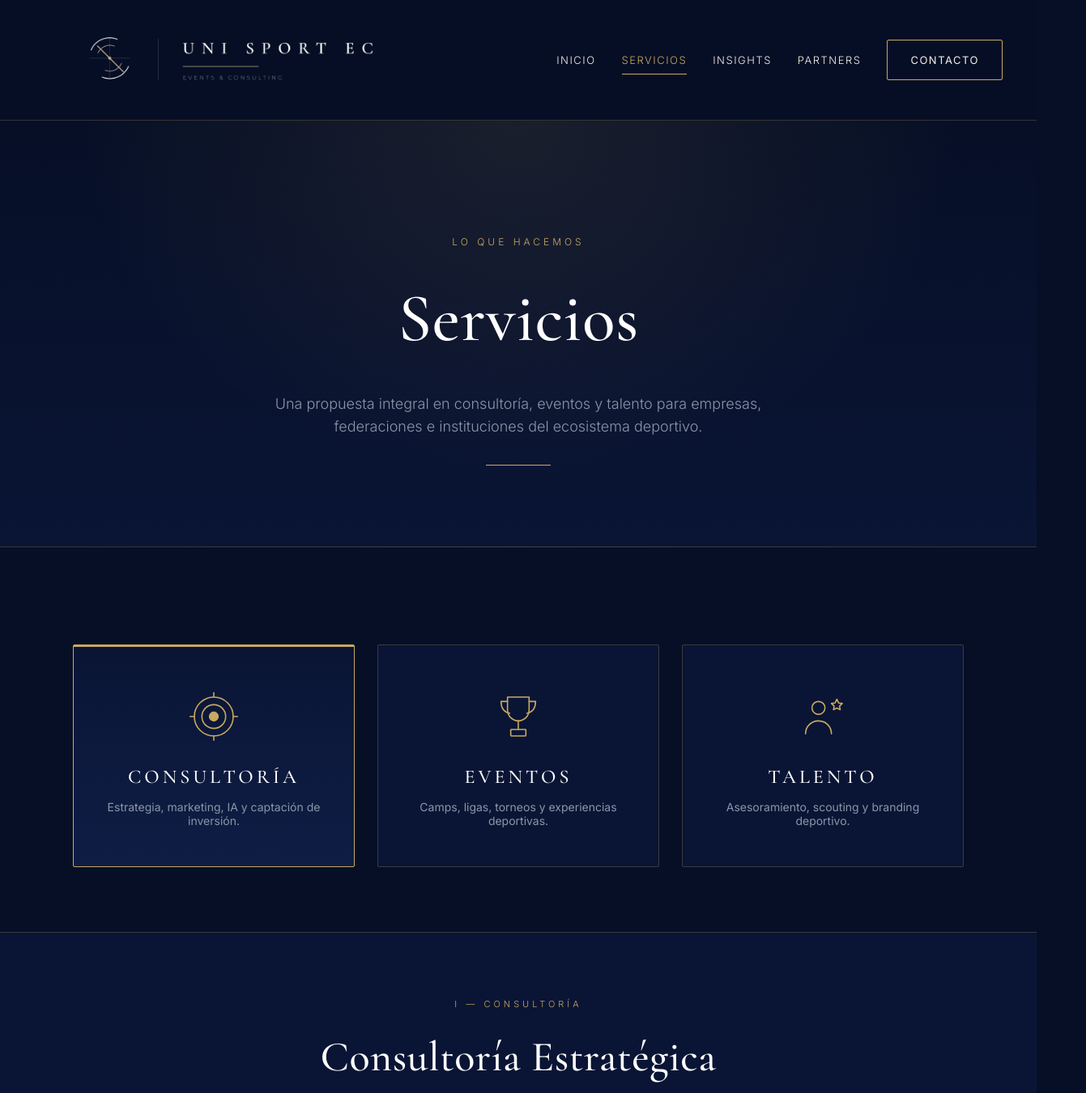
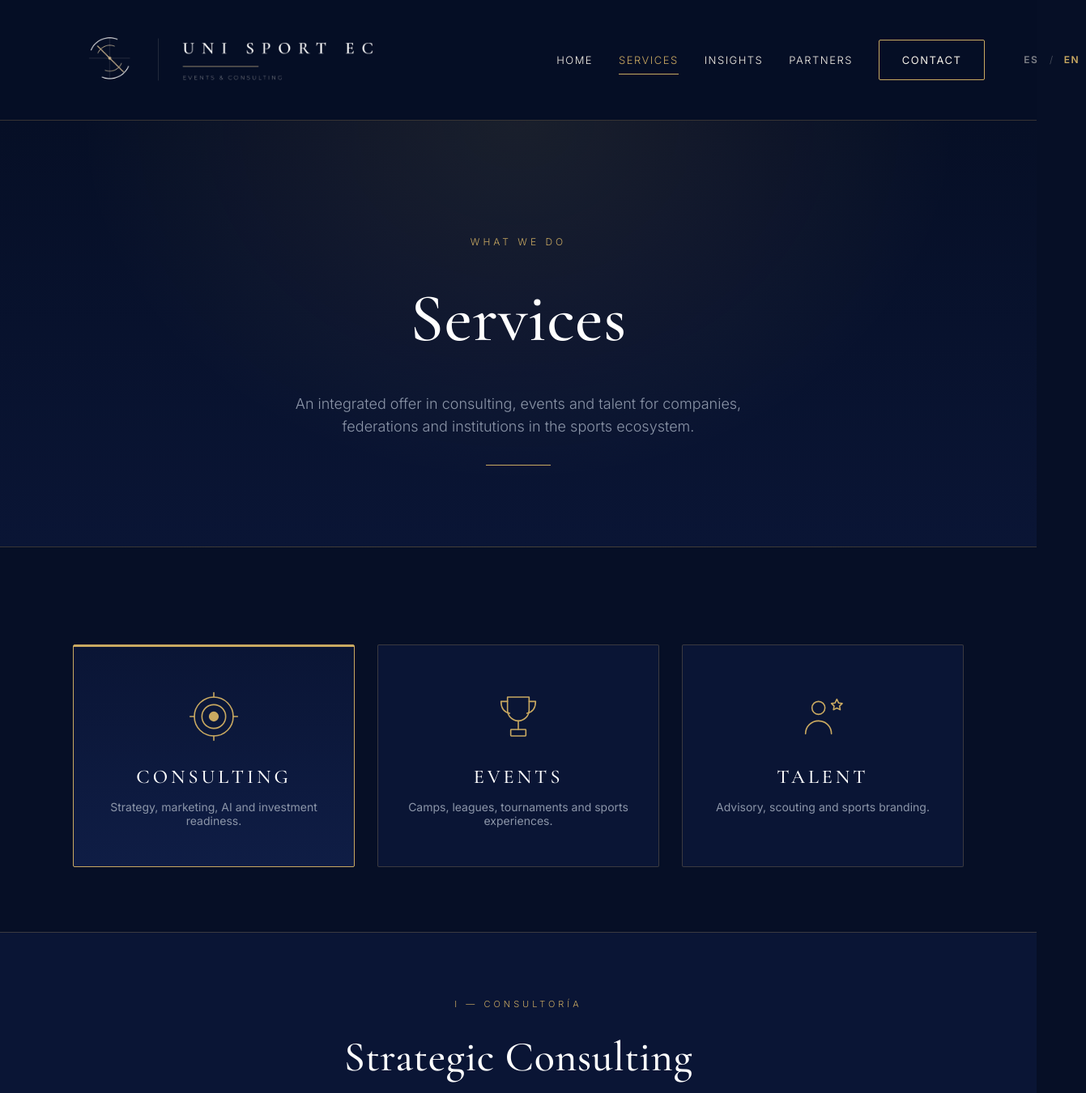
Before and after one commit to bernardonaranjor-code/unisport-ec, a website: page public/servicios.html in a window 1280 px wide. Shown: the top 1350 px of the page at 81% size, 1341 px wide, since content can reach past the window. Drawn offline with nearby package versions, Linux system fonts and the light colour scheme.

Commit message:
feat(i18n): wire ES/EN switcher + hreflang on servicios.html

```diff
--- a/public/servicios.html
+++ b/public/servicios.html
@@ -3,16 +3,24 @@
 <head>
 <meta charset="UTF-8">
 <meta name="viewport" content="width=device-width, initial-scale=1.0">
-<title>Servicios | Uni Sport EC — Consultoría, Eventos y Talento Deportivo</title>
-<meta name="description" content="Tres líneas de servicio: consultoría estratégica, gestión integral de eventos y desarrollo de talento. Soluciones a medida para clubes, federaciones e instituciones.">
+<title data-i18n="meta.services.title">Servicios | Uni Sport EC — Consultoría, Eventos y Talento Deportivo</title>
+<meta name="description" content="Tres líneas de servicio: consultoría estratégica, gestión integral de eventos y desarrollo de talento. Soluciones a medida para clubes, federaciones e instituciones." data-i18n-attr="content:meta.services.description">
 <meta name="keywords" content="servicios deportivos, consultoría estratégica, eventos deportivos, gestión de talento, sports management, Unisport EC, Ecuador, España">
 <meta name="author" content="Unisport Events & Consulting">
 <meta name="theme-color" content="#060F26">
+
+<!-- SEO bilingüe (ES / EN) -->
+<link rel="canonical" href="https://unisportec.com/servicios" />
+<link rel="alternate" hreflang="es" href="https://unisportec.com/servicios" />
+<link rel="alternate" hreflang="en" href="https://unisportec.com/servicios?lang=en" />
+<link rel="alternate" hreflang="x-default" href="https://unisportec.com/servicios" />
 
 <meta property="og:type" content="website">
 <meta property="og:title" content="Servicios — Unisport Events & Consulting">
 <meta property="og:description" content="Consultoría, eventos y talento para el ecosistema deportivo.">
 <meta property="og:image" content="logo-unisportec.png?v=2">
+<meta property="og:locale" content="es_ES">
+<meta property="og:locale:alternate" content="en_US">
 
 <link rel="icon" type="image/png" href="logo-unisportec.png?v=2">
 <link rel="preconnect" href="https://fonts.googleapis.com">
@@ -96,6 +104,30 @@ header {
   height: 1px;
   background: var(--gold);
 }
+
+/* ---------- Language switcher ---------- */
+.lang-switcher {
+  display: inline-flex;
+  align-items: center;
+  gap: 0.35rem;
+  margin-left: 8px;
+}
+.lang-btn {
+  background: transparent;
+  border: none;
+  padding: 4px 8px;
+  font-family: 'Inter', sans-serif;
+  font-size: 12px;
+  font-weight: 600;
+  letter-spacing: 1.5px;
+  color: var(--cream);
+  opacity: 0.5;
+  cursor: pointer;
+  transition: opacity 0.2s ease, color 0.2s ease;
+}
+.lang-btn:hover, .lang-btn:focus-visible { opacity: 1; outline: none; }
+.lang-btn.is-active { opacity: 1; color: var(--gold); }
+.lang-divider { color: var(--cream); opacity: 0.3; font-size: 12px; }
 
 .btn {
   display: inline-block;
@@ -377,8 +409,11 @@ footer a:hover { color: var(--gold); }
   .brand img { height: 36px; }
   .brand-long { height: 80px !important; max-width: 440px; }
   .services-hero { padding: 100px 24px 80px; }
+  .lang-switcher { margin-left: 4px; gap: 0.25rem; }
 }
 </style>
+
+<script src="/js/i18n.js" defer></script>
 </head>
 <body>
 
@@ -388,11 +423,16 @@ footer a:hover { color: var(--gold); }
       <img src="logo-uecbanner.png?v=2" alt="Unisport Events &amp; Consulting" class="brand-long">
     </a>
     <nav class="nav-links" aria-label="Principal">
-      <a href="index.html">Inicio</a>
-      <a href="servicios.html" class="active">Servicios</a>
-      <a href="insights.html">Insights</a>
-      <a href="partners.html">Partners</a>
-      <a href="contacto.html" class="btn btn-outline">Contacto</a>
+      <a href="index.html" data-i18n="nav.home">Inicio</a>
+      <a href="servicios.html" class="active" data-i18n="nav.services">Servicios</a>
+      <a href="insights.html" data-i18n="nav.insights">Insights</a>
+      <a href="partners.html" data-i18n="nav.partners">Partners</a>
+      <a href="contacto.html" class="btn btn-outline" data-i18n="nav.contact">Contacto</a>
+      <div class="lang-switcher" role="group" aria-label="Cambiar idioma" data-i18n-attr="aria-label:nav.language">
+        <button type="button" class="lang-btn" data-lang="es" aria-pressed="true">ES</button>
+        <span class="lang-divider" aria-hidden="true">/</span>
+        <button type="button" class="lang-btn" data-lang="en" aria-pressed="false">EN</button>
+      </div>
     </nav>
   </div>
 </header>
@@ -401,9 +441,9 @@ footer a:hover { color: var(--gold); }
 
 <!-- Hero -->
 <section class="services-hero">
-  <span class="eyebrow">Lo que hacemos</span>
-  <h1>Servicios</h1>
-  <p class="subtitle">Una propuesta integral en consultoría, eventos y talento para empresas, federaciones e instituciones del ecosistema deportivo.</p>
+  <span class="eyebrow" data-i18n="services.hero.eyebrow">Lo que hacemos</span>
+  <h1 data-i18n="services.hero.title">Servicios</h1>
+  <p class="subtitle" data-i18n="services.hero.subtitle">Una propuesta integral en consultoría, eventos y talento para empresas, federaciones e instituciones del ecosistema deportivo.</p>
   <div class="divider"></div>
 </section>
 
@@ -420,8 +460,8 @@ footer a:hover { color: var(--gold); }
         <line x1="2" y1="24" x2="6" y2="24"/>
         <line x1="42" y1="24" x2="46" y2="24"/>
       </svg>
-      <h3>Consultoría</h3>
-      <p>Estrategia, marketing, IA y captación de inversión.</p>
+      <h3 data-i18n="services.tabs.consultingTitle">Consultoría</h3>
+      <p data-i18n="services.tabs.consultingLead">Estrategia, marketing, IA y captación de inversión.</p>
     </button>
 
     <button class="hub-card" data-target="eventos" role="tab" aria-selected="false" aria-controls="eventos">
@@ -432,8 +472,8 @@ footer a:hover { color: var(--gold); }
         <line x1="24" y1="28" x2="24" y2="36"/>
         <rect x="17" y="36" width="14" height="6" rx="0.5"/>
       </svg>
-      <h3>Eventos</h3>
-      <p>Camps, ligas, torneos y experiencias deportivas.</p>
+      <h3 data-i18n="services.tabs.eventsTitle">Eventos</h3>
+      <p data-i18n="services.tabs.eventsLead">Camps, ligas, torneos y experiencias deportivas.</p>
     </button>
 
     <button class="hub-card" data-target="talento" role="tab" aria-selected="false" aria-controls="talento">
@@ -442,8 +482,8 @@ footer a:hover { color: var(--gold); }
         <path d="M8 40c0-7 5.5-12 12-12s12 5 12 12"/>
         <path d="M37 8l1.6 3.4 3.4.5-2.5 2.4.6 3.4-3.1-1.6-3.1 1.6.6-3.4-2.5-2.4 3.4-.5z"/>
       </svg>
-      <h3>Talento</h3>
-      <p>Asesoramiento, scouting y branding deportivo.</p>
+      <h3 data-i18n="services.tabs.talentTitle">Talento</h3>
+      <p data-i18n="services.tabs.talentLead">Asesoramiento, scouting y branding deportivo.</p>
     </button>
   </div>
 </section>
@@ -455,7 +495,7 @@ footer a:hover { color: var(--gold); }
     <!-- Consultoría -->
     <div class="panel active" id="consultoria" role="tabpanel" aria-labelledby="consultoria-tab">
       <span class="panel-eyebrow">I — Consultoría</span>
-      <h2>Consultoría Estratégica</h2>
+      <h2 data-i18n="services.panels.consultingTitle">Consultoría Estratégica</h2>
       <div class="panel-divider"></div>
       <ul class="service-list">
         <li>
@@ -509,15 +549,15 @@ footer a:hover { color: var(--gold); }
         </li>
       </ul>
       <div class="panel-cta">
-        <p>¿Listos para activar este servicio?</p>
-        <a href="contacto.html" class="btn btn-primary">Solicitar Consultoría Especializada</a>
+        <p data-i18n="services.cta.lead">¿Listos para activar este servicio?</p>
+        <a href="contacto.html" class="btn btn-primary" data-i18n="services.cta.button">Solicitar Consultoría Especializada</a>
       </div>
     </div>
 
     <!-- Eventos -->
     <div class="panel" id="eventos" role="tabpanel" aria-labelledby="eventos-tab">
       <span class="panel-eyebrow">II — Eventos</span>
-      <h2>Eventos y Ligas</h2>
+      <h2 data-i18n="services.panels.eventsTitle">Eventos y Ligas</h2>
       <div class="panel-divider"></div>
       <ul class="service-list">
         <li>
@@ -557,15 +597,15 @@ footer a:hover { color: var(--gold); }
         </li>
       </ul>
       <div class="panel-cta">
-        <p>¿Listos para activar este servicio?</p>
-        <a href="contacto.html" class="btn btn-primary">Solicitar Consultoría Especializada</a>
+        <p data-i18n="services.cta.lead">¿Listos para activar este servicio?</p>
+        <a href="contacto.html" class="btn btn-primary" data-i18n="services.cta.button">Solicitar Consultoría Especializada</a>
       </div>
     </div>
 
     <!-- Talento -->
     <div class="panel" id="talento" role="tabpanel" aria-labelledby="talento-tab">
       <span class="panel-eyebrow">III — Talento</span>
-      <h2>Personas y Mercado</h2>
+      <h2 data-i18n="services.panels.talentTitle">Personas y Mercado</h2>
       <div class="panel-divider"></div>
       <ul class="service-list">
         <li>
@@ -598,8 +638,8 @@ footer a:hover { color: var(--gold); }
         </li>
       </ul>
       <div class="panel-cta">
-        <p>¿Listos para activar este servicio?</p>
-        <a href="contacto.html" class="btn btn-primary">Solicitar Consultoría Especializada</a>
+        <p data-i18n="services.cta.lead">¿Listos para activar este servicio?</p>
+        <a href="contacto.html" class="btn btn-primary" data-i18n="services.cta.button">Solicitar Consultoría Especializada</a>
       </div>
     </div>
 
@@ -612,7 +652,7 @@ footer a:hover { color: var(--gold); }
   <div class="brand">
     <img src="logo-unisportec.png?v=2" alt="Unisport Events &amp; Consulting">
   </div>
-  <p>© <span id="year"></span> Unisport Events &amp; Consulting. Todos los derechos reservados.</p>
+  <p>© <span id="year"></span> Unisport Events &amp; Consulting. <span data-i18n="footer.rights">Todos los derechos reservados.</span></p>
   <p><a href="mailto:bernardonaranjor@gmail.com">bernardonaranjor@gmail.com</a></p>
 </footer>
 
```
